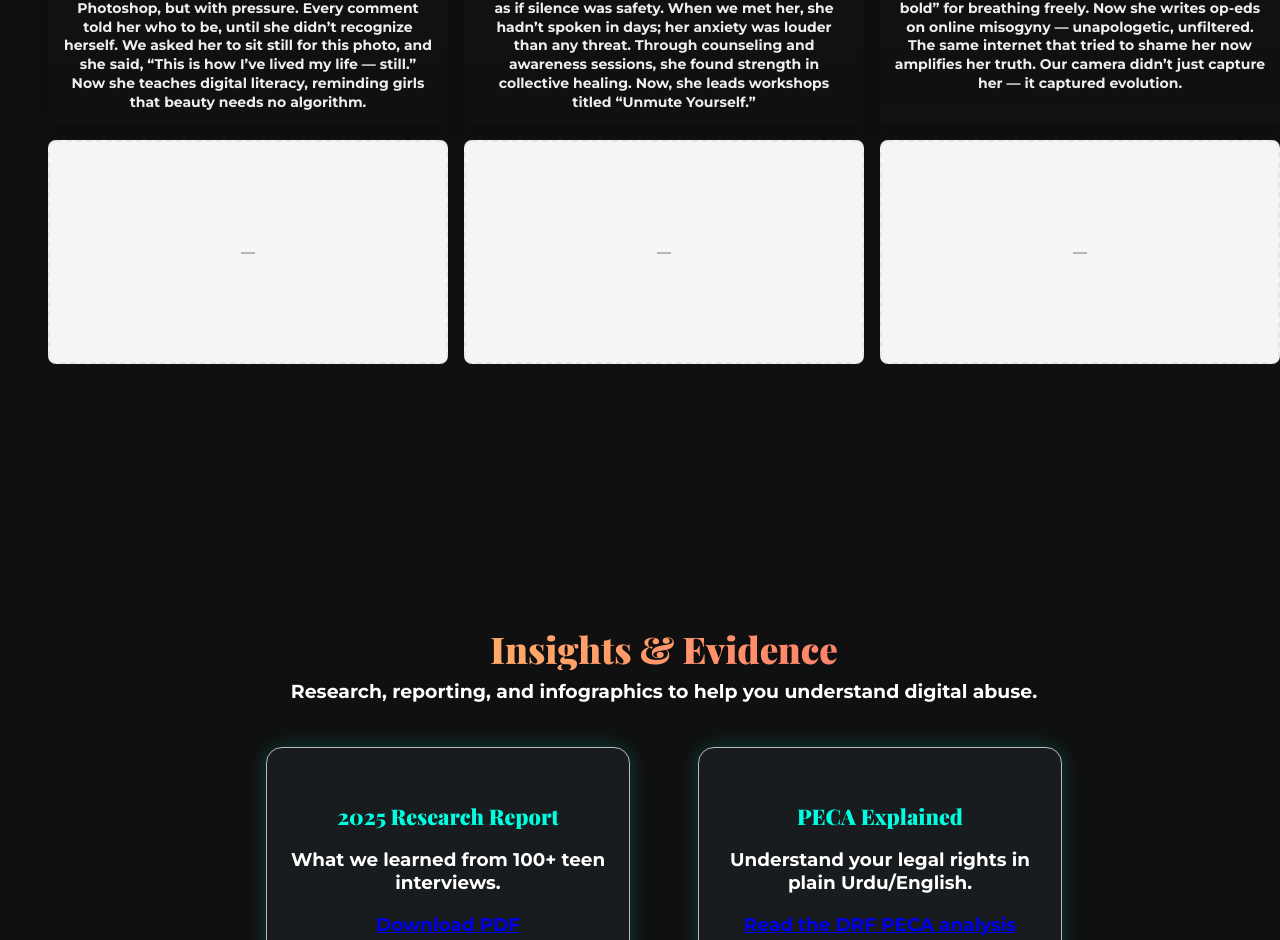
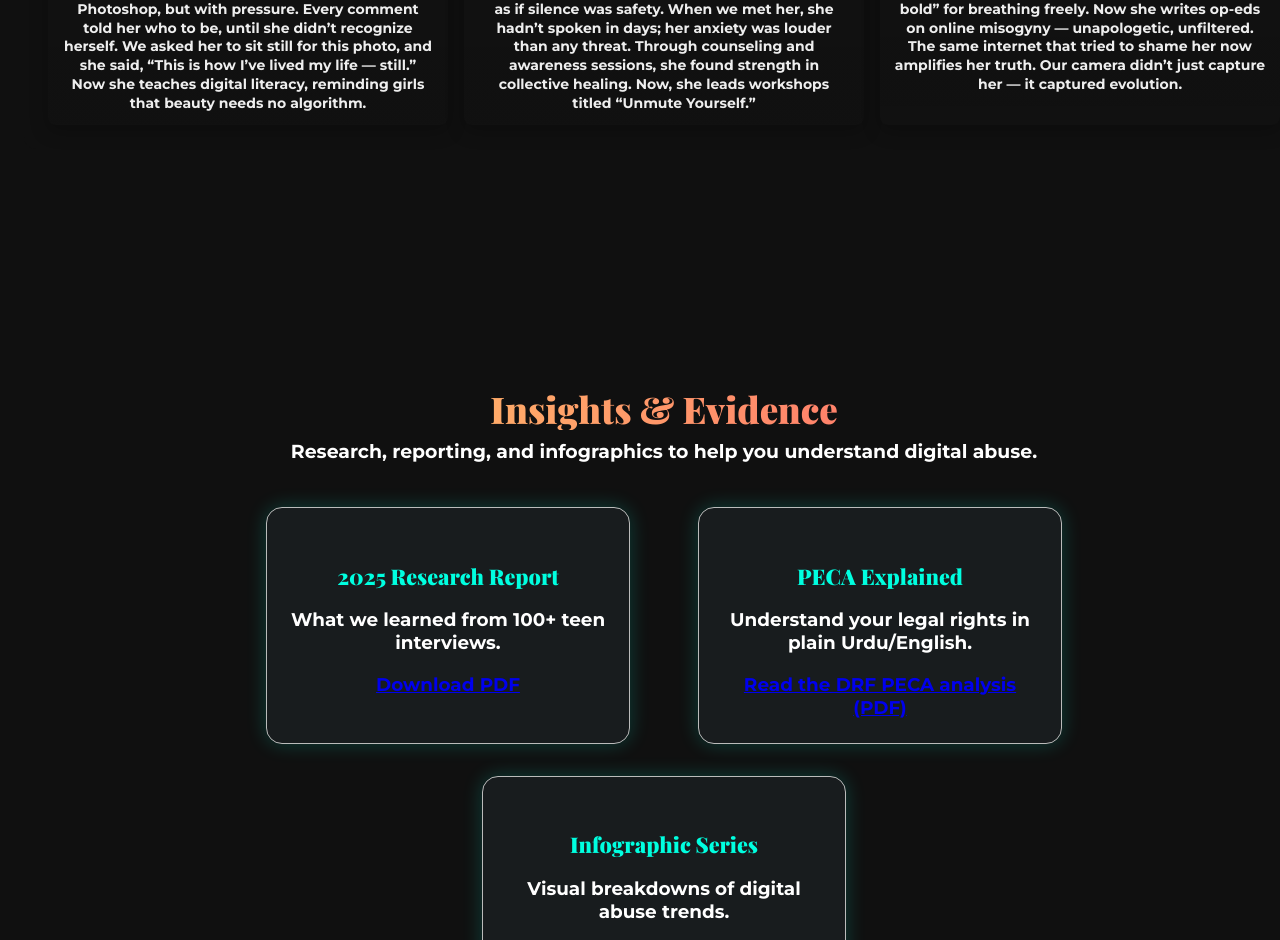
Before and after one commit to zehrahminal/unmaskd, a website: page index.html in a window 1280 px wide. Shown: the part 4716-5656 px from the top of the page. Drawn offline with nearby package versions, Linux system fonts and the light colour scheme.

Commit message:
Update index.html

```diff
--- a/index.html
+++ b/index.html
@@ -12,7 +12,7 @@
 
   <!-- Inline styles for the Stories gallery & lightbox (keeps changes local to this file) -->
   <style>
-    /* Gallery grid (3x3) */
+    /* Gallery grid (3x3 visual layout but with however many items provided) */
     .story-gallery {
       margin: 24px 0 48px;
     }
@@ -50,19 +50,6 @@
       margin-top: 8px;
       font-size: 13px;
       color: #dcdcdc;
-    }
-
-    /* Empty cells to preserve 3x3 layout (visually subtle) */
-    .gallery-empty {
-      background: #f5f5f5;
-      border: 2px dashed #e6e6e6;
-      min-height: 220px;
-      border-radius: 8px;
-      display: flex;
-      align-items: center;
-      justify-content: center;
-      color: #999;
-      font-size: 14px;
     }
 
     /* Lightbox/modal */
@@ -303,7 +290,7 @@
       <h1 class="main-heading glide-bottom">Unmask'd Stories</h1>
       <div class="hero-intro-wide glide-bottom">Through photos and captions, we document silence, shame, and survival.</div>
 
-      <!-- 3x3 Gallery grid - order follows the images & captions provided -->
+      <!-- Gallery grid - order follows the images & captions provided (six items) -->
       <div class="story-gallery glide-bottom" aria-label="Unmask'd Stories gallery">
         <div class="gallery-grid" role="list">
           <!-- 1 -->
@@ -317,7 +304,7 @@
             </div>
           </div>
 
-          <!-- 2 (note: filename contains a space; URL-encoded for safety) -->
+          <!-- 2 (space in filename URL-encoded) -->
           <div class="gallery-item" role="listitem">
             <img class="gallery-thumb" src="images/candy%20wrapper.jpeg" alt="Photographed wrapped in plastic to show suffocation of online hate" data-index="1" />
             <div class="gallery-caption">
@@ -350,7 +337,7 @@
             </div>
           </div>
 
-          <!-- 5 (filename contains a space; URL-encoded) -->
+          <!-- 5 (space in filename URL-encoded) -->
           <div class="gallery-item" role="listitem">
             <img class="gallery-thumb" src="images/affected%202.jpeg" alt="She was told to delete her account to feel safe" data-index="4" />
             <div class="gallery-caption">
@@ -371,11 +358,6 @@
               Our camera didn’t just capture her — it captured evolution.
             </div>
           </div>
-
-          <!-- 7-9: empty placeholders to preserve a 3x3 grid. They are decorative and aria-hidden -->
-          <div class="gallery-empty" aria-hidden="true">—</div>
-          <div class="gallery-empty" aria-hidden="true">—</div>
-          <div class="gallery-empty" aria-hidden="true">—</div>
         </div>
       </div>
     </section>
```
